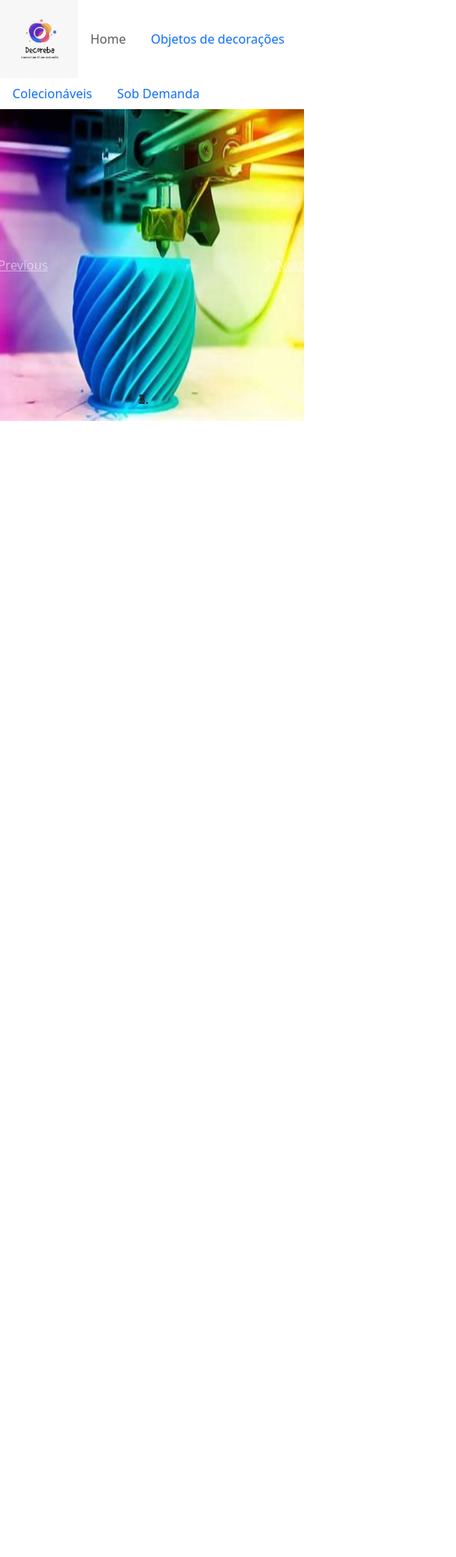
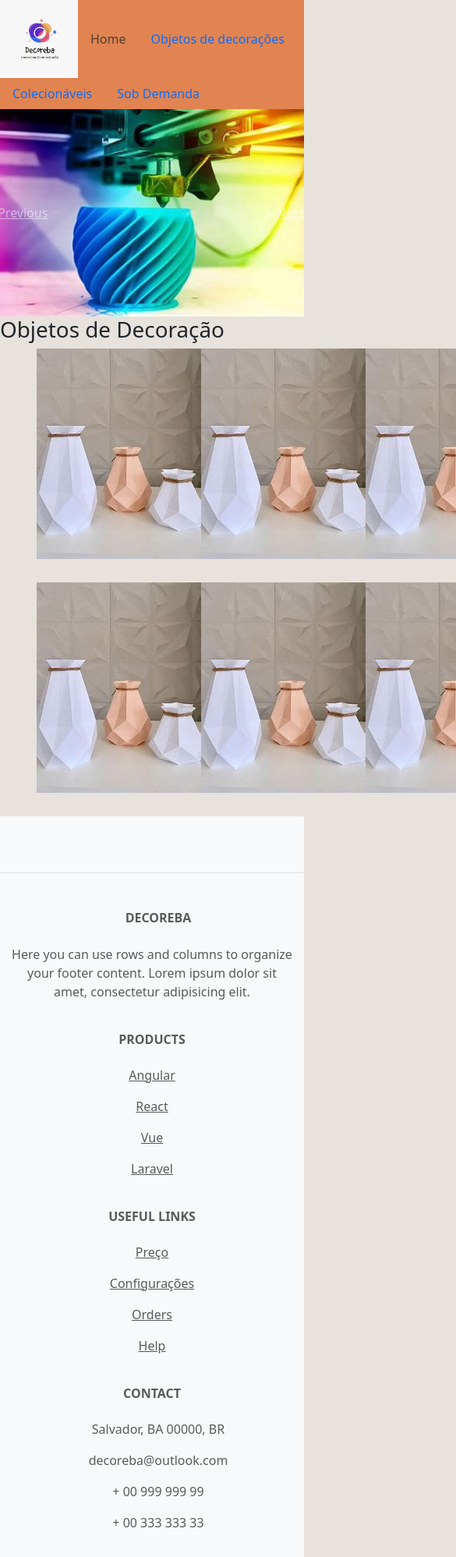
Before and after one commit to KenzoVictor/Senac-Html-e-CSS, a plain HTML site: page Projeto Site/html/projetoIndex.html in a window 390 px wide. Shown: the top 1997 px of the page at 78% size, 585 px wide, since content can reach past the window. Before the commit the page ends 844 px from the top, so only its background shows below. Drawn offline with nearby package versions, Linux system fonts and the light colour scheme.

Commit message:
"projeto uc3 quase completo"

```diff
--- a/Projeto Site/css/projetoCss.css
+++ b/Projeto Site/css/projetoCss.css
@@ -1,5 +1,33 @@
+body{
+    background-color: rgb(231, 226, 220) !important;
+}
+header{
+    background-color: #e18451;
+}
 .container-header{
     display: flex;
     align-content: center;
     align-items: center;
 }
+.center-slide{
+    display: block;
+    margin-left: auto;
+    margin-right: auto;
+}
+conteiner-galeria{
+    display: flex;
+    flex-direction:row;
+}
+
+.objetos-decoracao{
+    display: flex;
+    flex-direction: column;
+}
+
+.conteiner-galeria{
+    padding-left: 12vw;
+    display: grid;
+    grid-template-columns: 1fr 1fr 1fr;
+    grid-template-rows: 300px 300px;
+
+}
--- a/Projeto Site/html/projetoIndex.html
+++ b/Projeto Site/html/projetoIndex.html
@@ -3,11 +3,15 @@
 <head>
     <meta charset="UTF-8">
     <meta name="viewport" content="width=device-width, initial-scale=1.0">
+    <script src="https://cdn.jsdelivr.net/npm/bootstrap@5.3.3/dist/js/bootstrap.bundle.min.js" integrity="sha384-YvpcrYf0tY3lHB60NNkmXc5s9fDVZLESaAA55NDzOxhy9GkcIdslK1eN7N6jIeHz" crossorigin="anonymous"></script>
+    <link href="https://cdn.jsdelivr.net/npm/bootstrap@5.3.3/dist/css/bootstrap.min.css" rel="stylesheet" integrity="sha384-QWTKZyjpPEjISv5WaRU9OFeRpok6YctnYmDr5pNlyT2bRjXh0JMhjY6hW+ALEwIH" crossorigin="anonymous">
+
+
     <link rel="stylesheet" href="../css/projetoCss.css">
-    <link href="https://cdn.jsdelivr.net/npm/bootstrap@5.3.3/dist/css/bootstrap.min.css" rel="stylesheet" integrity="sha384-QWTKZyjpPEjISv5WaRU9OFeRpok6YctnYmDr5pNlyT2bRjXh0JMhjY6hW+ALEwIH" crossorigin="anonymous">
     <title>Decoreba</title>
 </head>
 <body>
+
     <header>
         <ul class="nav container-header">
             <li class="img-logo">
@@ -28,38 +32,160 @@
           </ul>
     </header>
     <section id="destaques">
-        <div id="carouselExampleIndicators" class="carousel slide" data-ride="carousel">
-            <ol class="carousel-indicators">
-              <li data-target="#carouselExampleIndicators" data-slide-to="0" class="active"></li>
-              <li data-target="#carouselExampleIndicators" data-slide-to="1"></li>
-              <li data-target="#carouselExampleIndicators" data-slide-to="2"></li>
-            </ol>
+      <div id="carouselExampleControls" class="carousel slide" data-ride="carousel">
         <div class="carousel-inner">
           <div class="carousel-item active">
-                <img class="d-block w-100" width="300" height="400" src="../img/impressao 3d 1.jpg" alt="First slide">
+            <img class="d-block w-100" src="../img/impressao 3d 1.jpg" alt="First slide">
           </div>
           <div class="carousel-item">
             <img class="d-block w-100" src="../img/impressao 3d 2.jpg" alt="Second slide">
           </div>
           <div class="carousel-item">
-                <img class="d-block w-100" src="../img/impressao 3d 3.jpg" alt="Third slide">
+            <img class="d-block w-100" src="../img/" alt="Third slide">
           </div>
         </div>
-            <a class="carousel-control-prev" href="#carouselExampleIndicators" role="button" data-slide="prev">
+        <a class="carousel-control-prev" href="#carouselExampleControls" role="button" data-slide="prev">
           <span class="carousel-control-prev-icon" aria-hidden="true"></span>
           <span class="sr-only">Previous</span>
         </a>
-            <a class="carousel-control-next" href="#carouselExampleIndicators" role="button" data-slide="next">
+        <a class="carousel-control-next" href="#carouselExampleControls" role="button" data-slide="next">
           <span class="carousel-control-next-icon" aria-hidden="true"></span>
           <span class="sr-only">Next</span>
         </a>
       </div>
     </section>
-    <section id="objetos-de-decoração">
 
+    <section class="objetos-decoracao">
+      <h1>Objetos de Decoração</h1>
+      <div class="conteiner-galeria">
+          <img src="../img/obj de decoração.jpg" alt="objetos-de-decoração">
+          <img src="../img/obj de decoração.jpg" alt="objetos-de-decoração">
+          <img src="../img/obj de decoração.jpg" alt="objetos-de-decoração">
+          <img src="../img/obj de decoração.jpg" alt="objetos-de-decoração">
+          <img src="../img/obj de decoração.jpg" alt="objetos-de-decoração">
+          <img src="../img/obj de decoração.jpg" alt="objetos-de-decoração">
+      </div>
     </section>
+    <!-- Footer -->
+<footer class="text-center text-lg-start bg-body-tertiary text-muted">
+  <!-- Section: Social media -->
+  <section class="d-flex justify-content-center justify-content-lg-between p-4 border-bottom">
+    <!-- Left -->
+    <div class="me-5 d-none d-lg-block">
+      <span>Se conecte com nós em redes sociais:</span>
+    </div>
+    <!-- Left -->
 
+    <!-- Right -->
+    <div>
+      <a href="" class="me-4 text-reset">
+        <i class="fab fa-facebook-f"></i>
+      </a>
+      <a href="" class="me-4 text-reset">
+        <i class="fab fa-twitter"></i>
+      </a>
+      <a href="" class="me-4 text-reset">
+        <i class="fab fa-google"></i>
+      </a>
+      <a href="" class="me-4 text-reset">
+        <i class="fab fa-instagram"></i>
+      </a>
+      <a href="" class="me-4 text-reset">
+        <i class="fab fa-linkedin"></i>
+      </a>
+      <a href="" class="me-4 text-reset">
+        <i class="fab fa-github"></i>
+      </a>
+    </div>
+    <!-- Right -->
+  </section>
+  <!-- Section: Social media -->
 
-    <script src="https://cdn.jsdelivr.net/npm/bootstrap@5.3.3/dist/js/bootstrap.bundle.min.js" integrity="sha384-YvpcrYf0tY3lHB60NNkmXc5s9fDVZLESaAA55NDzOxhy9GkcIdslK1eN7N6jIeHz" crossorigin="anonymous"></script>
-</body>
+  <!-- Section: Links  -->
+  <section class="">
+    <div class="container text-center text-md-start mt-5">
+      <!-- Grid row -->
+      <div class="row mt-3">
+        <!-- Grid column -->
+        <div class="col-md-3 col-lg-4 col-xl-3 mx-auto mb-4">
+          <!-- Content -->
+          <h6 class="text-uppercase fw-bold mb-4">
+            <i class="fas fa-gem me-3"></i>Decoreba
+          </h6>
+          <p>
+            Here you can use rows and columns to organize your footer content. Lorem ipsum
+            dolor sit amet, consectetur adipisicing elit.
+          </p>
+        </div>
+        <!-- Grid column -->
+
+        <!-- Grid column -->
+        <div class="col-md-2 col-lg-2 col-xl-2 mx-auto mb-4">
+          <!-- Links -->
+          <h6 class="text-uppercase fw-bold mb-4">
+            Products
+          </h6>
+          <p>
+            <a href="#!" class="text-reset">Angular</a>
+          </p>
+          <p>
+            <a href="#!" class="text-reset">React</a>
+          </p>
+          <p>
+            <a href="#!" class="text-reset">Vue</a>
+          </p>
+          <p>
+            <a href="#!" class="text-reset">Laravel</a>
+          </p>
+        </div>
+        <!-- Grid column -->
+
+        <!-- Grid column -->
+        <div class="col-md-3 col-lg-2 col-xl-2 mx-auto mb-4">
+          <!-- Links -->
+          <h6 class="text-uppercase fw-bold mb-4">
+            Useful links
+          </h6>
+          <p>
+            <a href="#!" class="text-reset">Preço</a>
+          </p>
+          <p>
+            <a href="#!" class="text-reset">Configurações</a>
+          </p>
+          <p>
+            <a href="#!" class="text-reset">Orders</a>
+          </p>
+          <p>
+            <a href="#!" class="text-reset">Help</a>
+          </p>
+        </div>
+        <!-- Grid column -->
+
+        <!-- Grid column -->
+        <div class="col-md-4 col-lg-3 col-xl-3 mx-auto mb-md-0 mb-4">
+          <!-- Links -->
+          <h6 class="text-uppercase fw-bold mb-4">Contact</h6>
+          <p><i class="fas fa-home me-3"></i> Salvador, BA 00000, BR</p>
+          <p>
+            <i class="fas fa-envelope me-3"></i>
+            decoreba@outlook.com
+          </p>
+          <p><i class="fas fa-phone me-3"></i> + 00 999 999 99</p>
+          <p><i class="fas fa-print me-3"></i> + 00 333 333 33</p>
+        </div>
+        <!-- Grid column -->
+      </div>
+      <!-- Grid row -->
+    </div>
+  </section>
+  <!-- Section: Links  -->
+
+  <!-- Copyright -->
+  <div class="text-center p-4" style="background-color: rgba(0, 0, 0, 0.05);">
+    © 2021 Copyright:
+    <a class="text-reset fw-bold" href="https://mdbootstrap.com/">MDBootstrap.com</a>
+  </div>
+  <!-- Copyright -->
+</footer>
+<!-- Footer -->
 </html>
```
Also changed, not shown: Projeto Site/img/impressao 3d 5.jpg (added), Projeto Site/img/impressao 3d 6.jpg (added), Projeto Site/img/obj de decoração.jpg (added), Projeto Site/img/shopping_cart_24dp_FILL0_wght400_GRAD0_opsz24.png (added), 1 other file. Lines whose indentation alone changed are shown as unchanged.
